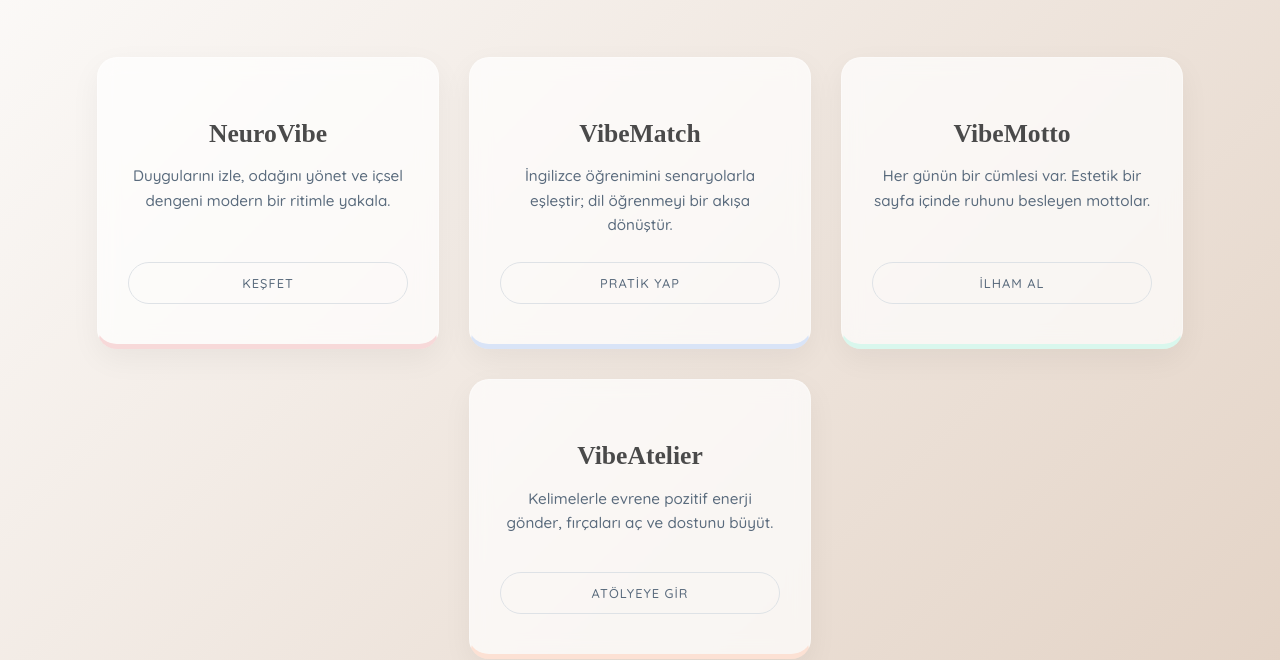
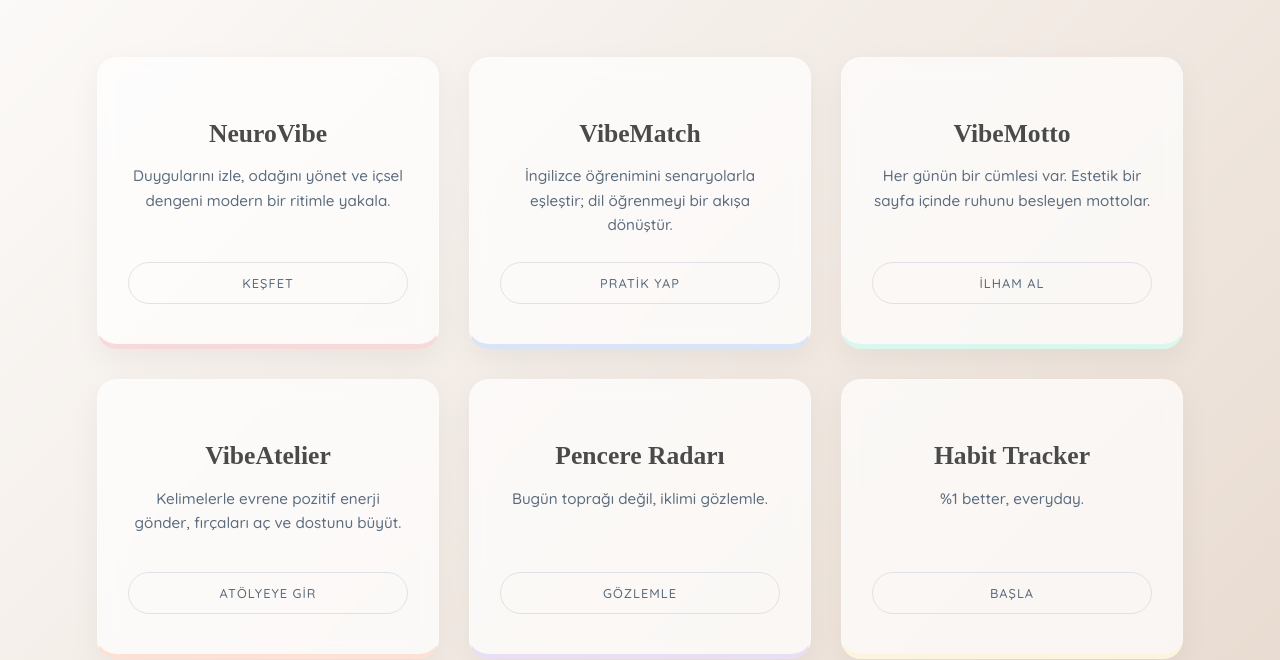
Before and after one commit to zynep-cell/The-Core-Zen, a plain HTML site: page index.html in a window 1280 px wide. Shown: the part 169-829 px from the top of the page. Drawn offline with Linux system fonts and the light colour scheme; a web font is replaced by a local one.

Commit message:
Update index.html

```diff
--- a/index.html
+++ b/index.html
@@ -111,7 +111,7 @@
             opacity: 0.7;
         }
 
-        /* Yeni eklenen kartların alt çizgileri otomatik pastel renk alır */
+        /* Kart alt çizgilerinin pastel renk döngüsü */
         .card:nth-child(6n+1) { border-bottom: 5px solid var(--accent-pink); }
         .card:nth-child(6n+2) { border-bottom: 5px solid var(--accent-blue); }
         .card:nth-child(6n+3) { border-bottom: 5px solid var(--accent-mint); }
@@ -171,7 +171,7 @@
             <a href="https://zynep-cell.github.io/VibeMotto/" class="btn">İlham Al</a>
         </div>
 
-        <!-- ÖRNEK 1: VibeAtelier (Kullanmak istersen hazır) -->
+        <!-- 4. VibeAtelier -->
         <div class="card">
             <div>
                 <h2>VibeAtelier</h2>
@@ -180,24 +180,25 @@
             <a href="https://zynep-cell.github.io/VibeAtelier/" class="btn">Atölyeye Gir</a>
         </div>
 
-        <!-- ÖRNEK 2: YENİ PROJE ŞABLONU (Bunu kopyalayıp çoğaltabilirsin) -->
-        <!--
+        <!-- 5. Pencere Radarı -->
         <div class="card">
             <div>
-                <h2>Pencere Radarı/h2>
+                <h2>Pencere Radarı</h2>
                 <p>Bugün toprağı değil, iklimi gözlemle.</p>
             </div>
             <a href="https://zynep-cell.github.io/Pencere-Radari/" class="btn">Gözlemle</a>
         </div>
 
+        <!-- 6. Habit Tracker -->
         <div class="card">
             <div>
                 <h2>Habit Tracker</h2>
-        <p>%1 better,everyday.</p>
+                <p>%1 better, everyday.</p>
             </div>
             <a href="https://zynep-cell.github.io/the-core-habits-tracker/" class="btn">Başla</a>
         </div>
 
+        <!-- 7. Vizyon ve Atmosfer Arşivi -->
         <div class="card">
             <div>
                 <h2>Vizyon ve Atmosfer Arşivi</h2>
@@ -206,6 +207,7 @@
             <a href="https://zynep-cell.github.io/Vizyon-ve-Atmosfer-Arsivi/#" class="btn">Vizyonla</a>
         </div>
 
+        <!-- 8. Shibumi Odak -->
         <div class="card">
             <div>
                 <h2>Shibumi Odak</h2>
@@ -214,6 +216,7 @@
             <a href="https://zynep-cell.github.io/flashcard/" class="btn">Odaklan</a>
         </div>
 
+        <!-- 9. RetroNow 0.6 -->
         <div class="card">
             <div>
                 <h2>RetroNow 0.6</h2>
@@ -222,6 +225,7 @@
             <a href="https://zynep-cell.github.io/RetroNow0.6/" class="btn">RetroNowla</a>
         </div>
 
+        <!-- 10. Coğrafya Hafıza Merkezi -->
         <div class="card">
             <div>
                 <h2>Coğrafya Hafıza Merkezi</h2>
@@ -229,8 +233,6 @@
             </div>
             <a href="https://zynep-cell.github.io/kpss-maps/index.html" class="btn">Keşfet</a>
         </div>
-        -->
-
     </div>
 
     <footer>
```
Lines whose indentation alone changed are shown as unchanged.
